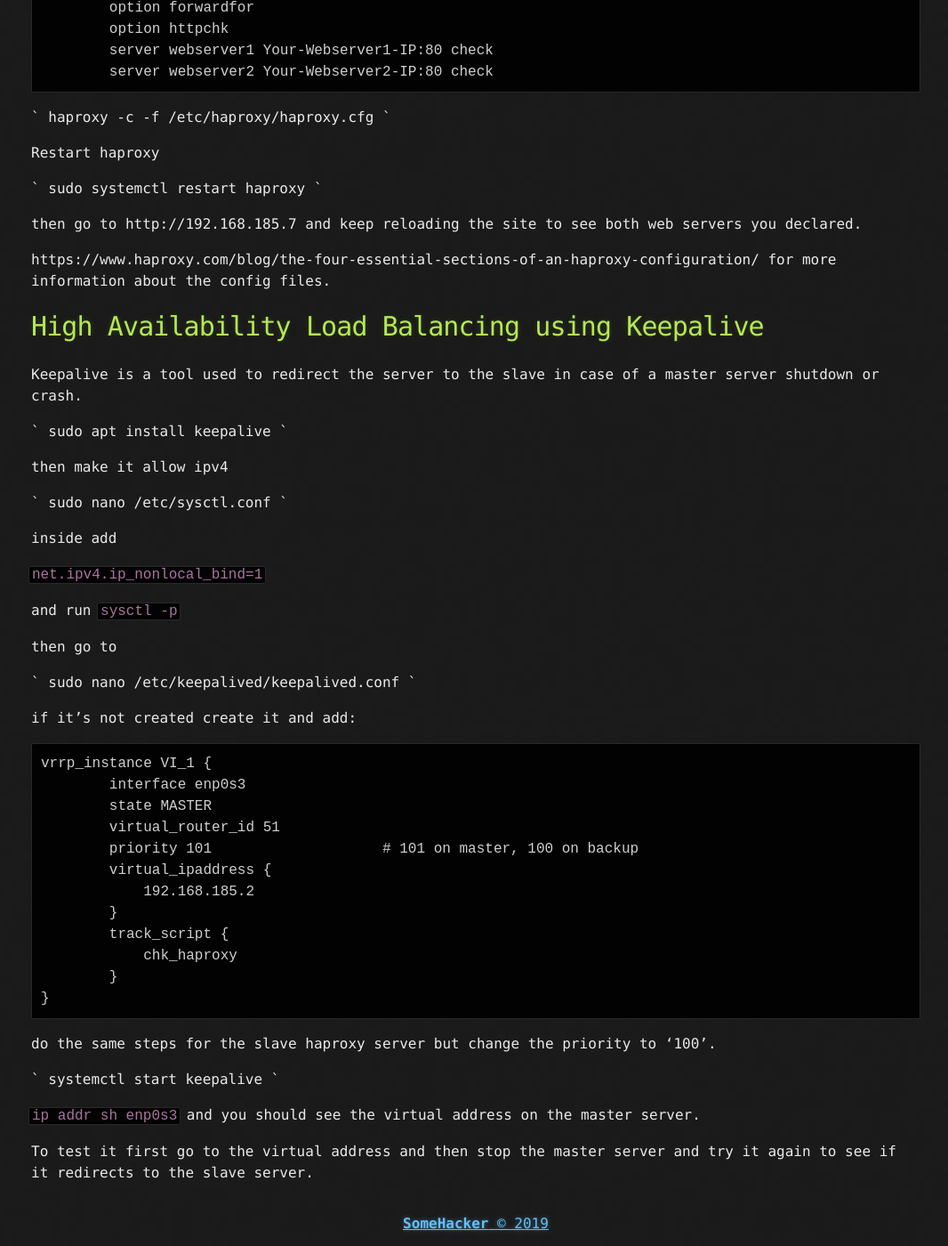
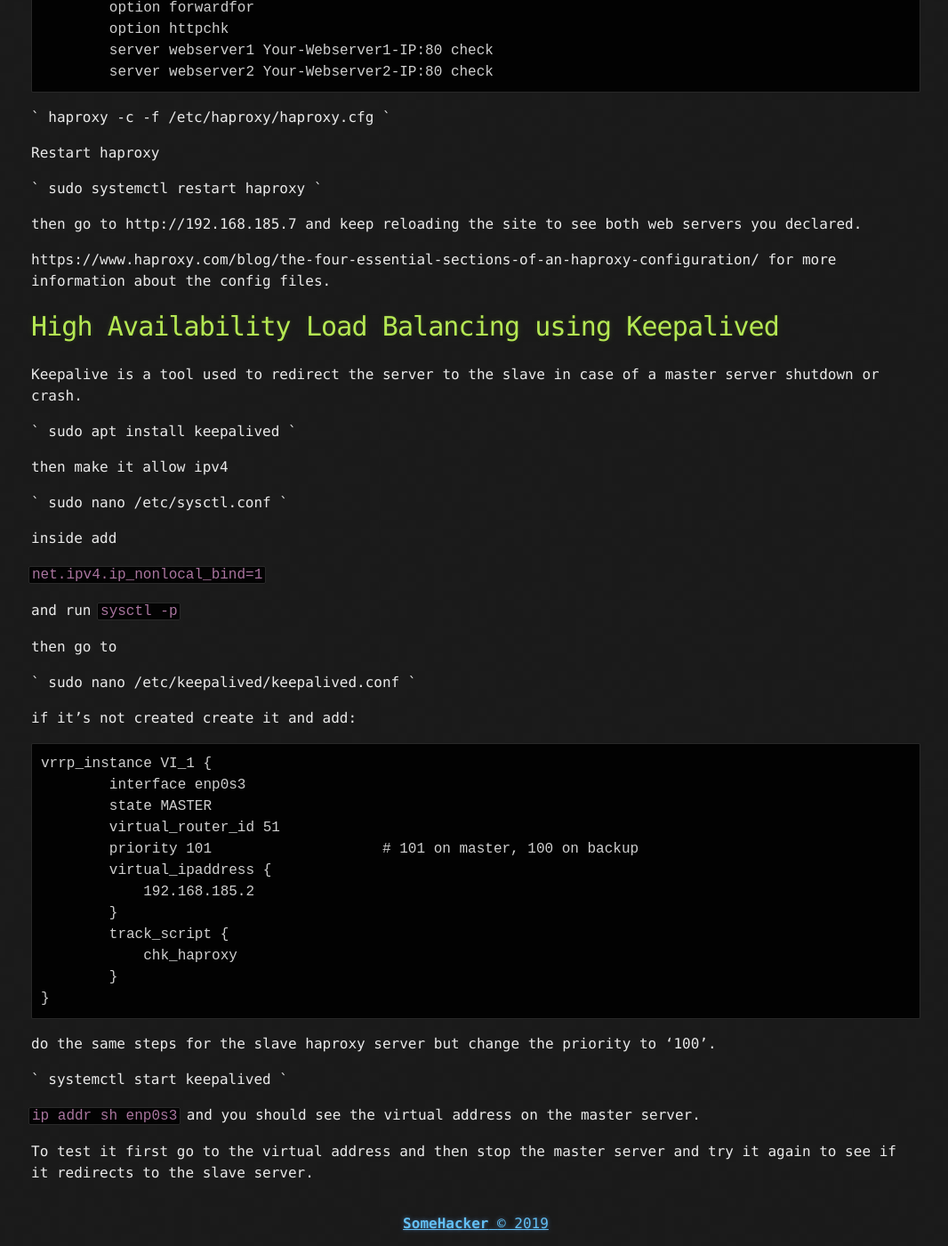
Before and after one commit to iskenyildiz/iskenhub.info, a Jekyll site: the page built from _posts/2019-09-14-Proxy.markdown, in a window 1280 px wide and 1400 px high, scrolled down 2839 px. Shown: the whole window at 89% size, without its empty margins (105-1171 px from the left). Built offline with Jekyll 4.4.1, drawn with Linux system fonts in a browser that asks for light colours.

Commit message:
Update 2019-09-14-Proxy.markdown

```diff
--- a/_posts/2019-09-14-Proxy.markdown
+++ b/_posts/2019-09-14-Proxy.markdown
@@ -123,12 +123,12 @@ then go to http://192.168.185.7 and keep reloading the site to see both web serv
 
 https://www.haproxy.com/blog/the-four-essential-sections-of-an-haproxy-configuration/ for more information about the config files.
 
-# High Availability Load Balancing using Keepalive
+# High Availability Load Balancing using Keepalived
 
 Keepalive is a tool used to redirect the server to the slave in case of a master server shutdown or crash.
 
 `
-sudo apt install keepalive
+sudo apt install keepalived
 `
 
 then make it allow ipv4
@@ -171,7 +171,7 @@ vrrp_instance VI_1 {
 do the same steps for the slave haproxy server but change the priority to '100'.
 
 `
-systemctl start keepalive
+systemctl start keepalived
 `
 
 `ip addr sh enp0s3` and you should see the virtual address on the master server.
```
